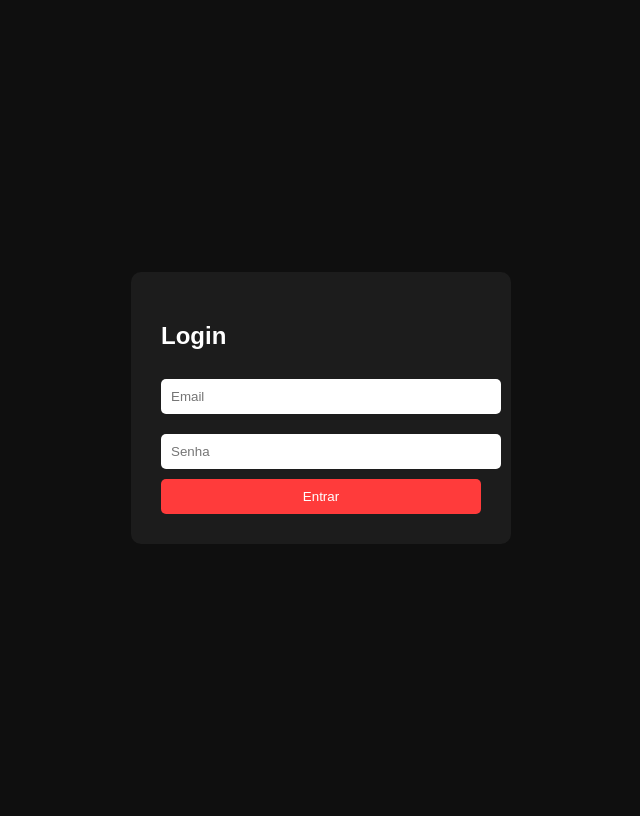
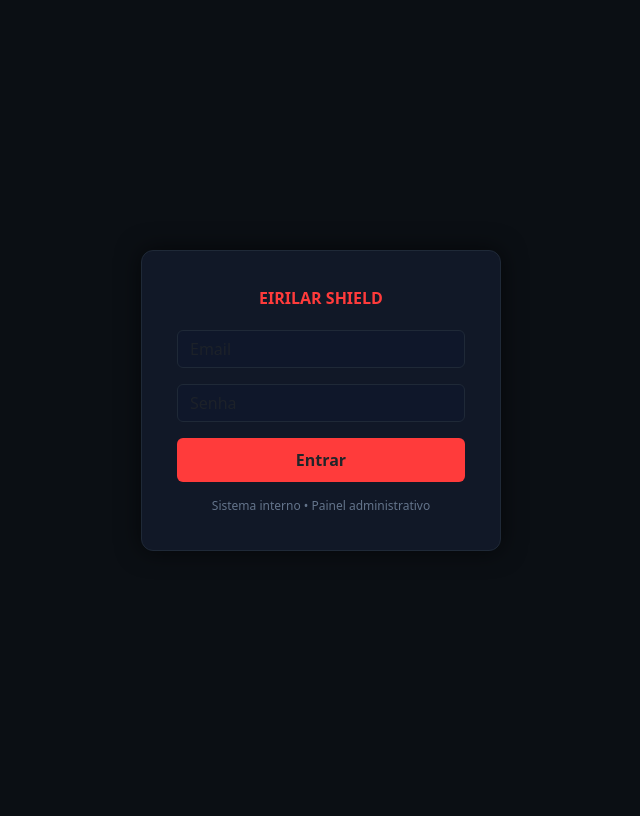
Before and after one commit to higoreirilar/EirilarShield, a Flask app: page /login in a window 1280 px wide. Shown: the whole page, without its empty margins (319-959 px from the left). After the commit the page ends 551 px from the top, so only its background shows below. Run offline with Flask 3, Linux system fonts and the light colour scheme.

Commit message:
Update login.html

```diff
--- a/templates/login.html
+++ b/templates/login.html
@@ -2,67 +2,91 @@
 <html lang="pt-br">
 <head>
     <meta charset="UTF-8">
-    <title>Login</title>
+    <title>Login - Eirilar Shield</title>
     <meta name="viewport" content="width=device-width, initial-scale=1.0">
+
+    <link href="https://cdn.jsdelivr.net/npm/bootstrap@5.3.3/dist/css/bootstrap.min.css" rel="stylesheet">
 
     <style>
         body {
-            font-family: Arial, sans-serif;
-            background: #0f0f0f;
-            color: white;
+            background: #0b0f14; /* fundo dark dashboard */
+            color: #fff;
+            height: 100vh;
             display: flex;
             justify-content: center;
             align-items: center;
-            height: 100vh;
         }
 
-        .box {
-            background: #1c1c1c;
-            padding: 30px;
-            border-radius: 10px;
-            width: 320px;
+        .login-card {
+            background: #111827; /* painel escuro estilo dashboard */
+            border: 1px solid #1f2937;
+            border-radius: 12px;
+            padding: 35px;
+            width: 360px;
+            box-shadow: 0 0 25px rgba(0,0,0,0.6);
         }
 
-        input {
+        .title {
+            text-align: center;
+            font-weight: bold;
+            margin-bottom: 20px;
+            color: #ff3b3b; /* vermelho tema */
+        }
+
+        .form-control {
+            background: #0f172a;
+            border: 1px solid #1f2937;
+            color: #fff;
+        }
+
+        .form-control:focus {
+            border-color: #ff3b3b;
+            box-shadow: none;
+            background: #0f172a;
+            color: #fff;
+        }
+
+        .btn-login {
+            background: #ff3b3b;
+            border: none;
             width: 100%;
             padding: 10px;
-            margin: 10px 0;
-            border: none;
-            border-radius: 5px;
+            font-weight: bold;
         }
 
-        button {
-            width: 100%;
-            padding: 10px;
-            background: #ff3b3b;
-            color: white;
-            border: none;
-            border-radius: 5px;
-            cursor: pointer;
-        }
-
-        button:hover {
-            background: #ff1f1f;
+        .btn-login:hover {
+            background: #e11d2a;
         }
 
         .msg {
             color: #ff6b6b;
             font-size: 14px;
+            margin-bottom: 10px;
+            text-align: center;
+        }
+
+        .footer-text {
+            text-align: center;
+            font-size: 12px;
+            color: #64748b;
+            margin-top: 15px;
         }
     </style>
 </head>
 
 <body>
 
-<div class="box">
+<div class="login-card">
 
-    <h2>Login</h2>
+    <div class="title">
+        EIRILAR SHIELD
+    </div>
 
     {% with messages = get_flashed_messages() %}
       {% if messages %}
         <div class="msg">
           {% for msg in messages %}
-            <p>{{ msg }}</p>
+            {{ msg }}<br>
           {% endfor %}
         </div>
       {% endif %}
@@ -70,13 +94,21 @@
 
     <form method="POST" action="{{ url_for('auth.login') }}">
 
-        <input type="email" name="email" placeholder="Email" required>
+        <div class="mb-3">
+            <input type="email" name="email" class="form-control" placeholder="Email" required>
+        </div>
 
-        <input type="password" name="senha" placeholder="Senha" required>
+        <div class="mb-3">
+            <input type="password" name="senha" class="form-control" placeholder="Senha" required>
+        </div>
 
-        <button type="submit">Entrar</button>
+        <button type="submit" class="btn btn-login">Entrar</button>
 
     </form>
+
+    <div class="footer-text">
+        Sistema interno • Painel administrativo
+    </div>
 
 </div>
 
```
